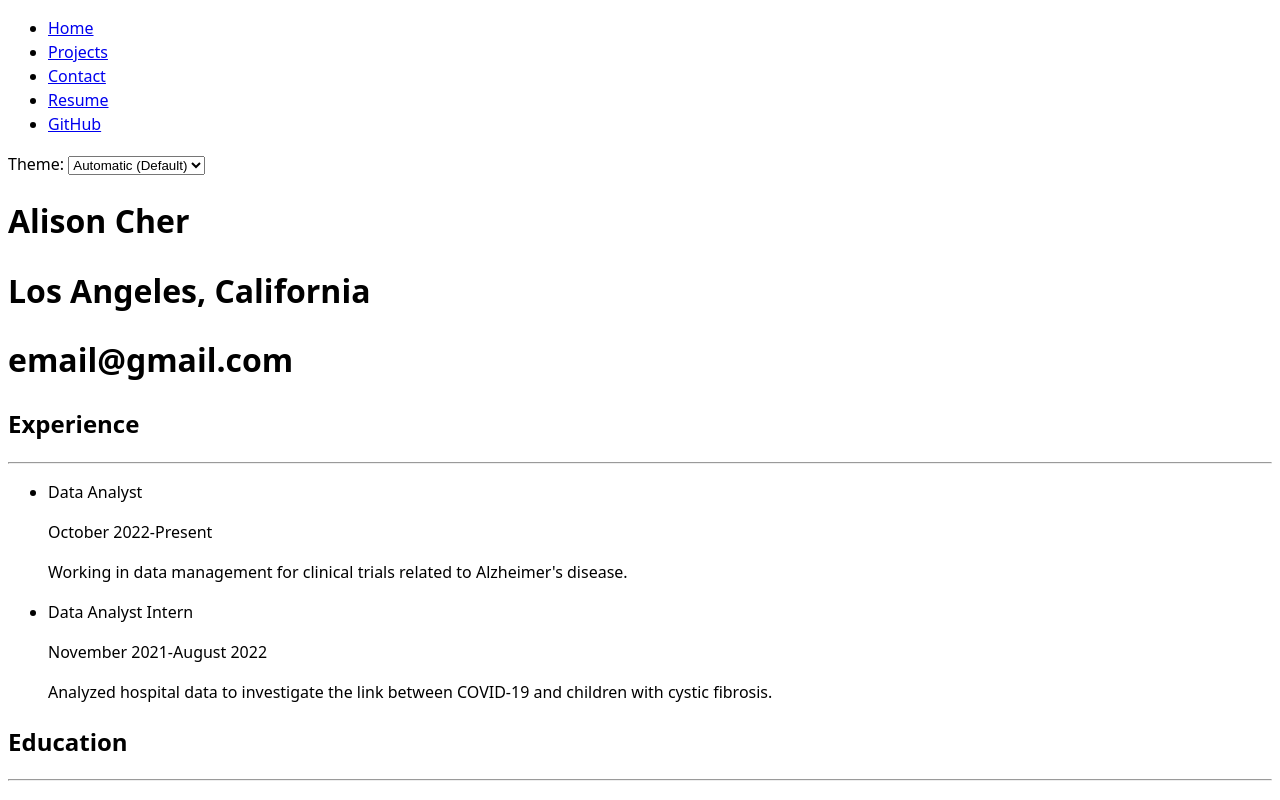
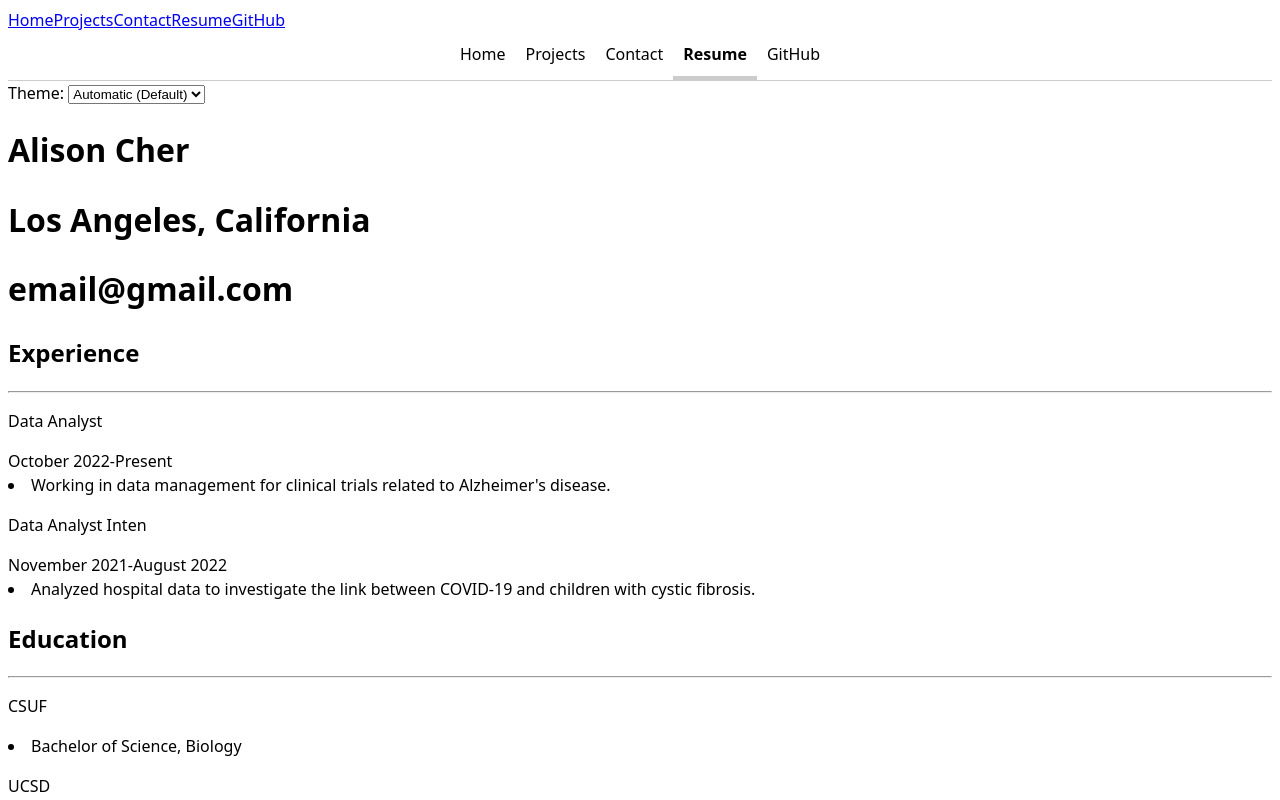
Before and after one commit to alisoncher/my-portfolio, a SvelteKit app: page /resume in a window 1280 px wide. Shown: the top 800 px of the page. Built offline with nearby package versions, Linux system fonts and the light colour scheme.

Commit message:
lab4 step3
nav bar updated

```diff
--- a/src/routes/+page.svelte
+++ b/src/routes/+page.svelte
@@ -1,21 +1,51 @@
 <svelte:head>
   <title>Home</title>
 </svelte:head>
+
+<script>
+  let pages = [
+    { url: '/', title: 'Home' },
+    { url: '/projects', title: 'Projects' },
+    { url: '/contact', title: 'Contact' },
+    { url: '/resume', title: 'Resume' },
+  ];
+
+  let currentPath = window.location.pathname;
+</script>
+
 <nav>
-  <ul>
-    <li><a href="/">Home</a></li>
-    <li><a href="projects/">Projects</a></li>
-    <li><a href="contact/">Contact</a></li>
-    <li><a href="resume/">Resume</a></li>
-    <li><a href="https://github.com/alisoncher" target="_blank">GitHub</a></li>
+  {#each pages as p}
+    <a href={p.url}
+       class="{p.url === currentPath ? 'current' : ''}">
+      {p.title}
+    </a>
+  {/each}
+  <a href="https://github.com/alisoncher" target="_blank">GitHub</a>
+</nav>
 
+<style>
+  nav {
+    display: flex;
+    justify-content: center;
+    border-bottom: 1px solid #ccc;
+  }
 
-  <!-- <li><a href="/Users/alisoncher/Documents/GitHub/portfolio/index.html" >Home</a></li>
-  <li><a href="/Users/alisoncher/Documents/GitHub/portfolio/projects/index.html">Projects</a></li>
-  <li><a href="/Users/alisoncher/Documents/GitHub/portfolio/contact/index.html">Contact</a></li>
-  <li><a href="/Users/alisoncher/Documents/GitHub/portfolio/resume/index.html">Resume</a></li>
-  <li><a href="https://github.com/alisoncher" target="_blank">GitHub</a> -->
-  </ul>
+  nav a {
+    padding: 10px;
+    text-decoration: none;
+    color: inherit;
+    text-align: center;
+  }
+
+  nav a.current {
+    border-bottom: 4px solid #ccc;
+    font-weight: bold;
+  }
+
+  nav a:hover {
+    background-color: #f0f0f0;
+  }
+</style>
 
 <form id="color-scheme-form">
   <label for="color-scheme-select">Theme:</label>
@@ -26,7 +56,7 @@
       </select>
 </form>
 
-</nav>
+
 <h1>Alison Cher</h1>
 <p>I'm just a girl</p>
 <img src="images/alison.jpg" alt="A cloudy day in New York City" style="width: 300px; height: auto;">
--- a/src/routes/contact/+page.svelte
+++ b/src/routes/contact/+page.svelte
@@ -1,23 +1,51 @@
 <svelte:head>
   <title>Contact</title>
 </svelte:head>
+
+<script>
+    let pages = [
+      { url: '/', title: 'Home' },
+      { url: '/projects', title: 'Projects' },
+      { url: '/contact', title: 'Contact' },
+      { url: '/resume', title: 'Resume' },
+    ];
+
+    let currentPath = window.location.pathname;
+  </script>
+
   <nav>
-    <ul>
+    {#each pages as p}
+      <a href={p.url}
+         class="{p.url === currentPath ? 'current' : ''}">
+        {p.title}
+      </a>
+    {/each}
+    <a href="https://github.com/alisoncher" target="_blank">GitHub</a>
+  </nav>
 
-        <li><a href="/">Home</a></li>
-        <li><a href="projects/">Projects</a></li>
-        <li><a href="contact/">Contact</a></li>
-        <li><a href="resume/">Resume</a></li>
-        <li><a href="https://github.com/alisoncher" target="_blank">GitHub</a></li>
+  <style>
+    nav {
+      display: flex;
+      justify-content: center;
+      border-bottom: 1px solid #ccc;
+    }
 
-        <!-- <li><a href="/Users/alisoncher/Documents/GitHub/portfolio/index.html">Home</a></li>
-        <li><a href="/Users/alisoncher/Documents/GitHub/portfolio/projects/index.html">Projects</a></li>
-        <li><a href="index.html">Contact</a></li>
-        <li><a href="/Users/alisoncher/Documents/GitHub/portfolio/resume/index.html">Resume</a></li>
-        <li><a href="https://github.com/alisoncher" target="_blank">GitHub</a></li>  -->
+    nav a {
+      padding: 10px;
+      text-decoration: none;
+      color: inherit;
+      text-align: center;
+    }
 
+    nav a.current {
+      border-bottom: 4px solid #ccc;
+      font-weight: bold;
+    }
 
-    </ul>
+    nav a:hover {
+      background-color: #f0f0f0;
+    }
+  </style>
 
 <form id="color-scheme-form">
     <label for="color-scheme-select">Theme:</label>
@@ -27,7 +55,8 @@
             <option value="dark">Dark</option>
         </select>
 </form>
-</nav>
+
+
 <h1>Contact</h1>
 <form action="mailto:your-email@example.com" method="POST" enctype="text/plain">
 
--- a/src/routes/projects/+page.svelte
+++ b/src/routes/projects/+page.svelte
@@ -2,20 +2,51 @@
 <svelte:head>
   <title>Projects</title>
 </svelte:head>
-<nav>
-    <ul>
-        <li><a href="/">Home</a></li>
-        <li><a href="projects/">Projects</a></li>
-        <li><a href="contact/">Contact</a></li>
-        <li><a href="resume/">Resume</a></li>
-        <li><a href="https://github.com/alisoncher" target="_blank">GitHub</a></li>
-    </ul>
 
-        <!-- <li><a href="/Users/alisoncher/Documents/GitHub/portfolio/index.html">Home</a></li>
-        <li><a href="index.html">Projects</a></li>
-        <li><a href="/Users/alisoncher/Documents/GitHub/portfolio/contact/index.html">Contact</a></li>
-        <li><a href="/Users/alisoncher/Documents/GitHub/portfolio/resume/index.html">Resume</a></li>
-        <li><a href="https://github.com/alisoncher" target="_blank">GitHub</a></li>  -->
+<script>
+    let pages = [
+      { url: '/', title: 'Home' },
+      { url: '/projects', title: 'Projects' },
+      { url: '/contact', title: 'Contact' },
+      { url: '/resume', title: 'Resume' },
+    ];
+
+    let currentPath = window.location.pathname;
+  </script>
+
+  <nav>
+    {#each pages as p}
+      <a href={p.url}
+         class="{p.url === currentPath ? 'current' : ''}">
+        {p.title}
+      </a>
+    {/each}
+    <a href="https://github.com/alisoncher" target="_blank">GitHub</a>
+  </nav>
+
+  <style>
+    nav {
+      display: flex;
+      justify-content: center;
+      border-bottom: 1px solid #ccc;
+    }
+
+    nav a {
+      padding: 10px;
+      text-decoration: none;
+      color: inherit;
+      text-align: center;
+    }
+
+    nav a.current {
+      border-bottom: 4px solid #ccc;
+      font-weight: bold;
+    }
+
+    nav a:hover {
+      background-color: #f0f0f0;
+    }
+  </style>
 
         <form id="color-scheme-form">
             <label for="color-scheme-select">Theme:</label>
@@ -26,7 +57,7 @@
                 </select>
         </form>
 
-</nav>
+
 <h1>Projects</h1>
 
 <div class="projects">
--- a/src/routes/resume/+page.svelte
+++ b/src/routes/resume/+page.svelte
@@ -1,14 +1,51 @@
 <svelte:head>
   <title>Resume</title>
 </svelte:head>
+
+<script>
+    let pages = [
+      { url: '/', title: 'Home' },
+      { url: '/projects', title: 'Projects' },
+      { url: '/contact', title: 'Contact' },
+      { url: '/resume', title: 'Resume' },
+    ];
+
+    let currentPath = window.location.pathname;
+  </script>
+
   <nav>
-    <ul>
-        <li><a href="/">Home</a></li>
-        <li><a href="projects/">Projects</a></li>
-        <li><a href="contact/">Contact</a></li>
-        <li><a href="resume/">Resume</a></li>
-        <li><a href="https://github.com/alisoncher" target="_blank">GitHub</a></li>
-    </ul>
+    {#each pages as p}
+      <a href={p.url}
+         class="{p.url === currentPath ? 'current' : ''}">
+        {p.title}
+      </a>
+    {/each}
+    <a href="https://github.com/alisoncher" target="_blank">GitHub</a>
+  </nav>
+
+  <style>
+    nav {
+      display: flex;
+      justify-content: center;
+      border-bottom: 1px solid #ccc;
+    }
+
+    nav a {
+      padding: 10px;
+      text-decoration: none;
+      color: inherit;
+      text-align: center;
+    }
+
+    nav a.current {
+      border-bottom: 4px solid #ccc;
+      font-weight: bold;
+    }
+
+    nav a:hover {
+      background-color: #f0f0f0;
+    }
+  </style>
 
 <form id="color-scheme-form">
     <label for="color-scheme-select">Theme:</label>
@@ -18,7 +55,7 @@
             <option value="dark">Dark</option>
         </select>
 </form>
-  </nav>
+
 
 <h1>Alison Cher</h1>
 <h1 class="email">Los Angeles, California</h1>
@@ -27,36 +64,30 @@
 <section>
 <h2>Experience</h2>
 <hr class="section-line">
-    <ul>
-      <li>
 <p>Data Analyst</p>
 <time>October 2022-Present</time>
-        <p>Working in data management for clinical trials related to Alzheimer's disease.</p>
-      </li>
-      <li>
-        <p>Data Analyst Intern</p>
+
+<li>Working in data management for clinical trials related to Alzheimer's disease.</li>
+
+
+<p>Data Analyst Inten</p>
 <time>November 2021-August 2022</time>
-        <p>Analyzed hospital data to investigate the link between COVID-19 and children with cystic fibrosis.</p>
-      </li>
-    </ul>
+<li>Analyzed hospital data to investigate the link between COVID-19 and children with cystic fibrosis.</li>
+
 </section>
 
 <section>
 <h2>Education</h2>
 <hr class="section-line">
-    <ul>
-      <li>CSUF: Bachelor of Science, Biology</li>
-      <li>UCSD: Master of Data Science</li>
-    </ul>
+<p>CSUF</p>
+<li>Bachelor of Science, Biology</li>
+<p>UCSD</p>
+<li>Master of Data Science</li>
+
 </section>
 
 <section>
 <h2>Skills</h2>
 <hr class="section-line">
-    <ul>
-      <li>Python</li>
-      <li>R</li>
-      <li>SQL</li>
-      <li>Microsoft Office</li>
-    </ul>
+<li>Python, R, SQL, Microsoft Office</li>
 </section>
--- a/static/global.js
+++ b/static/global.js
@@ -1,19 +1,69 @@
 console.log('IT’S ALIVE!');
 
-function $$(selector, context = document) {
-    return Array.from(context.querySelectorAll(selector));
-  }
+// function $$(selector, context = document) {
+//     return Array.from(context.querySelectorAll(selector));
+//   }
 
-const navLinks = $$("nav a");
+// const navLinks = $$("nav a");
 
-let currentLink = navLinks.find(
-    (a) => a.host === location.host && a.pathname === location.pathname,
-  );
+// let currentLink = navLinks.find(
+//     (a) => a.host === location.host && a.pathname === location.pathname,
+//   );
 
-  if (currentLink) {
-    // or if (currentLink !== undefined)
-    currentLink?.classList.add('current');
-  }
+// if (currentLink) {
+//     // or if (currentLink !== undefined)
+//     currentLink?.classList.add('current');
+//   }
+
+
+let pages = [
+    { url: '', title: 'Home' },
+    { url: 'projects/', title: 'Projects' },
+    { url: 'contact/', title: 'Contact' },
+    { url: 'resume/', title: 'Resume' },
+    { url: 'https://github.com/alisoncher', title: 'GitHub', external: true } // External link
+];
+
+
+// Create the nav element
+let nav = document.createElement('nav');
+document.body.prepend(nav);
+
+// Get the current path
+let currentPath = window.location.pathname;
+
+// Loop over the pages array
+for (let p of pages) {
+    let url = p.url;
+    let title = p.title;
+    let isExternal = p.external || false; // Check if the page is external
+
+    // Adjust URL based on current location for internal links only
+    if (!isExternal && currentPath !== '/' && !url.startsWith('http')) {
+        url = '../' + url;
+    }
+
+    // Create the anchor tag
+    let a = document.createElement('a');
+    a.href = url;
+    a.textContent = title;
+
+    // Add target="_blank" for external links
+    if (isExternal) {
+        a.target = "_blank";
+        a.rel = "noopener noreferrer"; // Security improvement for external links
+    }
+
+    // Add the link to the navigation
+    nav.append(a);
+
+    // Highlight the current page
+    if (!isExternal && a.pathname === window.location.pathname) {
+        a.classList.add('current');
+    }
+}
+
+
 
   // Get the select element and the root element (HTML)
 const colorSchemeSelect = document.getElementById('color-scheme-select');
```
Lines whose indentation alone changed are shown as unchanged.
